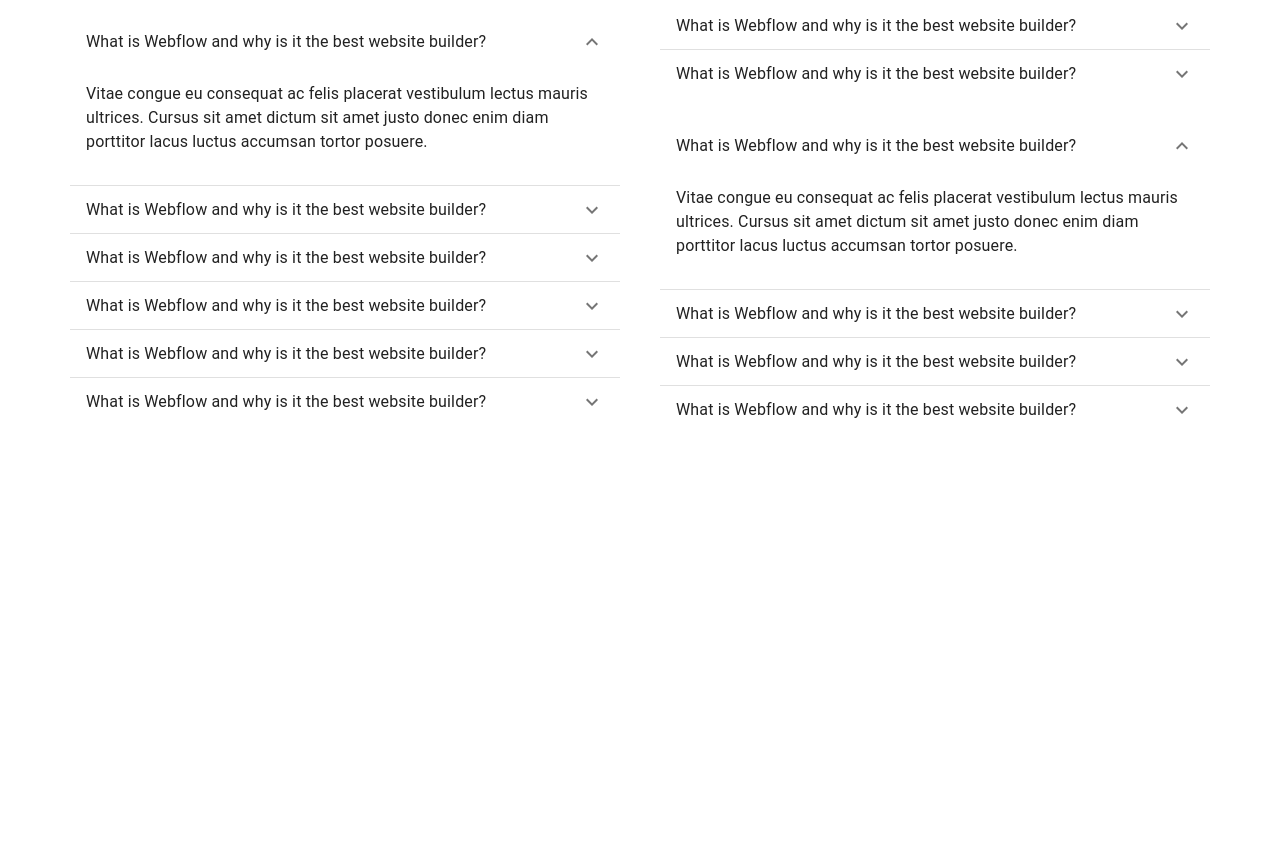
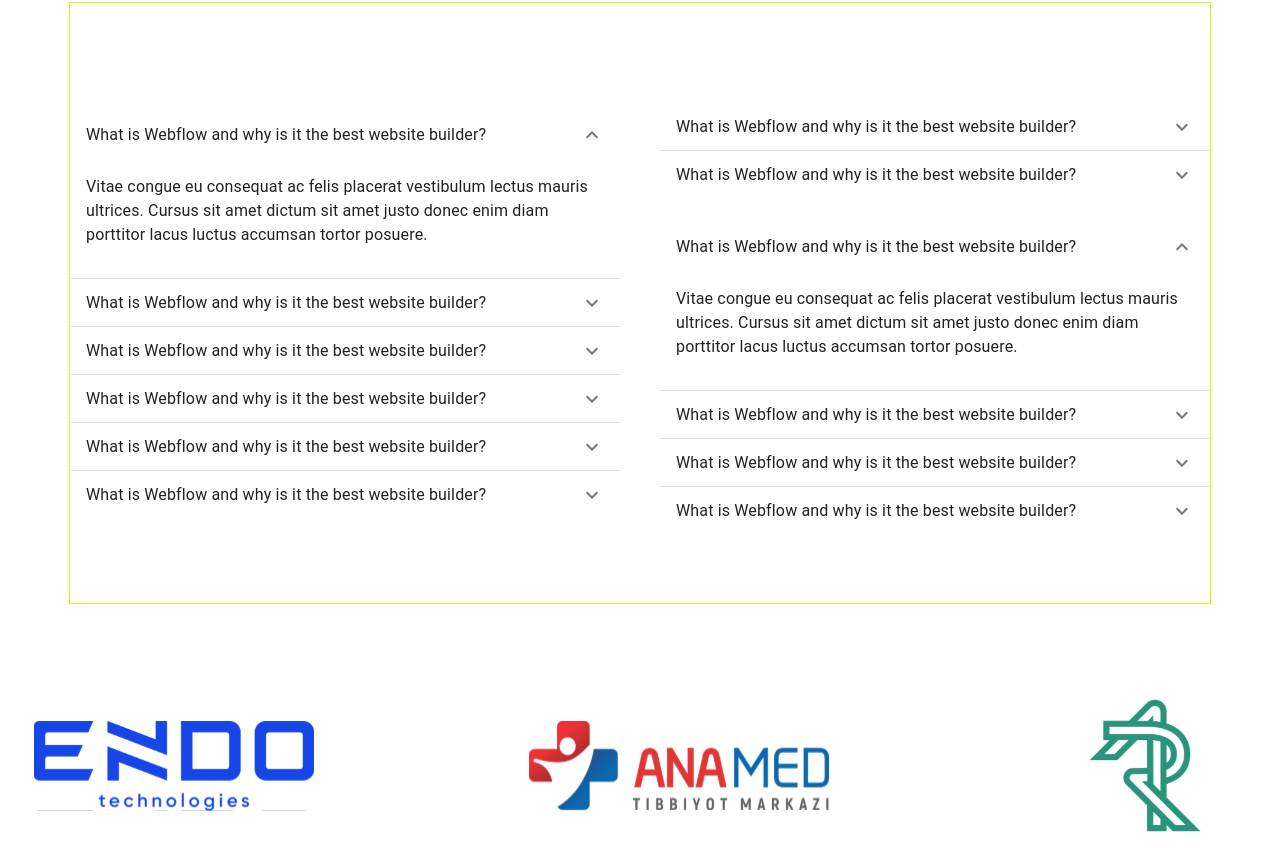
Before and after one commit to Begi2001/Hospital, a React (Create React App) app: page /about in a window 1280 px wide. Shown: the part 4592-5440 px from the top of the page. Before the commit the page ends 5076 px from the top, so only its background shows below. Built offline with nearby package versions, Linux system fonts and the light colour scheme.

Commit message:
feat:faq

```diff
--- a/src/App.js
+++ b/src/App.js
@@ -32,7 +32,7 @@
                   <Route path='/service/:id' element={<Service/>}/>
                   <Route path='/services' element={<Services/>}/>
               </Routes>
-              {/*<Footer/>*/}
+              <Footer/>
           </>
     );
 }
--- a/src/components/UsableComponents/FAQs/Faq.jsx
+++ b/src/components/UsableComponents/FAQs/Faq.jsx
@@ -1,136 +1,152 @@
-import React, {useState} from 'react'
-import {Accordion, AccordionDetails, AccordionSummary, Typography} from "@mui/material";
-import ExpandMoreIcon from '@mui/icons-material/ExpandMore';
+import React, { useState } from "react";
+import {
+  Accordion,
+  AccordionDetails,
+  AccordionSummary,
+  Typography,
+} from "@mui/material";
+import ExpandMoreIcon from "@mui/icons-material/ExpandMore";
 
-import "./faq.scss"
+import "./faq.scss";
 
 const faq = [
   {
     id: 1,
-        title: 'What is Webflow and why is it the best website builder?',
-        descr: 'Vitae congue eu consequat ac felis placerat vestibulum lectus mauris ultrices. Cursus sit amet dictum sit amet justo donec enim diam porttitor lacus luctus accumsan tortor posuere.'
+    title: "What is Webflow and why is it the best website builder?",
+    descr:
+      "Vitae congue eu consequat ac felis placerat vestibulum lectus mauris ultrices. Cursus sit amet dictum sit amet justo donec enim diam porttitor lacus luctus accumsan tortor posuere.",
   },
   {
     id: 2,
-        title: 'What is Webflow and why is it the best website builder?',
-        descr: 'Vitae congue eu consequat ac felis placerat vestibulum lectus mauris ultrices. Cursus sit amet dictum sit amet justo donec enim diam porttitor lacus luctus accumsan tortor posuere.'
+    title: "What is Webflow and why is it the best website builder?",
+    descr:
+      "Vitae congue eu consequat ac felis placerat vestibulum lectus mauris ultrices. Cursus sit amet dictum sit amet justo donec enim diam porttitor lacus luctus accumsan tortor posuere.",
   },
   {
     id: 3,
-        title: 'What is Webflow and why is it the best website builder?',
-        descr: 'Vitae congue eu consequat ac felis placerat vestibulum lectus mauris ultrices. Cursus sit amet dictum sit amet justo donec enim diam porttitor lacus luctus accumsan tortor posuere.'
+    title: "What is Webflow and why is it the best website builder?",
+    descr:
+      "Vitae congue eu consequat ac felis placerat vestibulum lectus mauris ultrices. Cursus sit amet dictum sit amet justo donec enim diam porttitor lacus luctus accumsan tortor posuere.",
   },
   {
     id: 4,
-        title: 'What is Webflow and why is it the best website builder?',
-        descr: 'Vitae congue eu consequat ac felis placerat vestibulum lectus mauris ultrices. Cursus sit amet dictum sit amet justo donec enim diam porttitor lacus luctus accumsan tortor posuere.'
+    title: "What is Webflow and why is it the best website builder?",
+    descr:
+      "Vitae congue eu consequat ac felis placerat vestibulum lectus mauris ultrices. Cursus sit amet dictum sit amet justo donec enim diam porttitor lacus luctus accumsan tortor posuere.",
   },
   {
     id: 5,
-        title: 'What is Webflow and why is it the best website builder?',
-        descr: 'Vitae congue eu consequat ac felis placerat vestibulum lectus mauris ultrices. Cursus sit amet dictum sit amet justo donec enim diam porttitor lacus luctus accumsan tortor posuere.'
+    title: "What is Webflow and why is it the best website builder?",
+    descr:
+      "Vitae congue eu consequat ac felis placerat vestibulum lectus mauris ultrices. Cursus sit amet dictum sit amet justo donec enim diam porttitor lacus luctus accumsan tortor posuere.",
   },
   {
     id: 6,
-        title: 'What is Webflow and why is it the best website builder?',
-        descr: 'Vitae congue eu consequat ac felis placerat vestibulum lectus mauris ultrices. Cursus sit amet dictum sit amet justo donec enim diam porttitor lacus luctus accumsan tortor posuere.'
+    title: "What is Webflow and why is it the best website builder?",
+    descr:
+      "Vitae congue eu consequat ac felis placerat vestibulum lectus mauris ultrices. Cursus sit amet dictum sit amet justo donec enim diam porttitor lacus luctus accumsan tortor posuere.",
   },
 ];
 const faq2 = [
   {
     id: 11,
-        title: 'What is Webflow and why is it the best website builder?',
-        descr: 'Vitae congue eu consequat ac felis placerat vestibulum lectus mauris ultrices. Cursus sit amet dictum sit amet justo donec enim diam porttitor lacus luctus accumsan tortor posuere.'
+    title: "What is Webflow and why is it the best website builder?",
+    descr:
+      "Vitae congue eu consequat ac felis placerat vestibulum lectus mauris ultrices. Cursus sit amet dictum sit amet justo donec enim diam porttitor lacus luctus accumsan tortor posuere.",
   },
   {
     id: 21,
-        title: 'What is Webflow and why is it the best website builder?',
-        descr: 'Vitae congue eu consequat ac felis placerat vestibulum lectus mauris ultrices. Cursus sit amet dictum sit amet justo donec enim diam porttitor lacus luctus accumsan tortor posuere.'
+    title: "What is Webflow and why is it the best website builder?",
+    descr:
+      "Vitae congue eu consequat ac felis placerat vestibulum lectus mauris ultrices. Cursus sit amet dictum sit amet justo donec enim diam porttitor lacus luctus accumsan tortor posuere.",
   },
   {
     id: 31,
-        title: 'What is Webflow and why is it the best website builder?',
-        descr: 'Vitae congue eu consequat ac felis placerat vestibulum lectus mauris ultrices. Cursus sit amet dictum sit amet justo donec enim diam porttitor lacus luctus accumsan tortor posuere.'
+    title: "What is Webflow and why is it the best website builder?",
+    descr:
+      "Vitae congue eu consequat ac felis placerat vestibulum lectus mauris ultrices. Cursus sit amet dictum sit amet justo donec enim diam porttitor lacus luctus accumsan tortor posuere.",
   },
   {
     id: 41,
-        title: 'What is Webflow and why is it the best website builder?',
-        descr: 'Vitae congue eu consequat ac felis placerat vestibulum lectus mauris ultrices. Cursus sit amet dictum sit amet justo donec enim diam porttitor lacus luctus accumsan tortor posuere.'
+    title: "What is Webflow and why is it the best website builder?",
+    descr:
+      "Vitae congue eu consequat ac felis placerat vestibulum lectus mauris ultrices. Cursus sit amet dictum sit amet justo donec enim diam porttitor lacus luctus accumsan tortor posuere.",
   },
   {
     id: 51,
-        title: 'What is Webflow and why is it the best website builder?',
-        descr: 'Vitae congue eu consequat ac felis placerat vestibulum lectus mauris ultrices. Cursus sit amet dictum sit amet justo donec enim diam porttitor lacus luctus accumsan tortor posuere.'
+    title: "What is Webflow and why is it the best website builder?",
+    descr:
+      "Vitae congue eu consequat ac felis placerat vestibulum lectus mauris ultrices. Cursus sit amet dictum sit amet justo donec enim diam porttitor lacus luctus accumsan tortor posuere.",
   },
   {
     id: 61,
-        title: 'What is Webflow and why is it the best website builder?',
-        descr: 'Vitae congue eu consequat ac felis placerat vestibulum lectus mauris ultrices. Cursus sit amet dictum sit amet justo donec enim diam porttitor lacus luctus accumsan tortor posuere.'
+    title: "What is Webflow and why is it the best website builder?",
+    descr:
+      "Vitae congue eu consequat ac felis placerat vestibulum lectus mauris ultrices. Cursus sit amet dictum sit amet justo donec enim diam porttitor lacus luctus accumsan tortor posuere.",
   },
 ];
 
 const Faq = () => {
-    const [expanded, setExpanded] = useState('panel1');
-    const [expanded2, setExpanded2] = useState('panel31');
+  const [expanded, setExpanded] = useState("panel1");
+  const [expanded2, setExpanded2] = useState("panel31");
   const handleChange = (panel) => (event, isExpanded) => {
-        setExpanded(isExpanded ? panel : 'panel1');
+    setExpanded(isExpanded ? panel : "panel1");
   };
   const handleChange2 = (panel) => (event, isExpanded) => {
-        setExpanded2(isExpanded ? panel : 'panel11');
+    setExpanded2(isExpanded ? panel : "panel11");
   };
 
   return (
-          <div className='faq'>
-              <h1 className='title'>FAQs</h1>
-              <div className='accordeons'>
-                  <div className='firstacc'>
-                      {faq.map(acc => (
-                            <Accordion sx={{width: '550px', boxShadow: 'none'}} key={acc.id}
+    <div className="faq">
+      <h1 className="title">FAQs</h1>
+      <div className="accordeons">
+        <div className="firstacc">
+          {faq.map((acc) => (
+            <Accordion
+              className="accordion"
+              sx={{ width: "550px", boxShadow: "none" }}
+              key={acc.id}
               expanded={expanded === `panel${acc.id}`}
-                                       onChange={handleChange(`panel${acc.id}`)}>
+              onChange={handleChange(`panel${acc.id}`)}
+            >
               <AccordionSummary
-                                      expandIcon={<ExpandMoreIcon/>}
+                className="accord"
+                expandIcon={<ExpandMoreIcon />}
                 aria-controls={`panel${acc.id}bh-content`}
                 id={`panel${acc.id}bh-header`}
-
               >
-                                    <Typography>
-                                        {acc.title}
-                                    </Typography>
+                <Typography>{acc.title}</Typography>
               </AccordionSummary>
-                                <AccordionDetails>
-                                    <Typography>
-                                        {acc.descr}
-                                    </Typography>
+              <AccordionDetails className="accordDet">
+                <Typography>{acc.descr}</Typography>
               </AccordionDetails>
             </Accordion>
           ))}
         </div>
-                  <div className='secondacc'>
-                      {faq2.map(acc => (
-                            <Accordion sx={{width: '550px', boxShadow: 'none'}} key={acc.id}
+        <div className="secondacc">
+          {faq2.map((acc) => (
+            <Accordion
+              sx={{ width: "550px", boxShadow: "none" }}
+              key={acc.id}
               expanded={expanded2 === `panel${acc.id}`}
-                                       onChange={handleChange2(`panel${acc.id}`)}>
+              onChange={handleChange2(`panel${acc.id}`)}
+            >
               <AccordionSummary
-                                      expandIcon={<ExpandMoreIcon/>}
+                expandIcon={<ExpandMoreIcon />}
                 aria-controls={`panel${acc.id}bh-content`}
                 id={`panel${acc.id}bh-header`}
               >
-                                    <Typography>
-                                        {acc.title}
-                                    </Typography>
+                <Typography>{acc.title}</Typography>
               </AccordionSummary>
               <AccordionDetails>
-                                    <Typography>
-                                        {acc.descr}
-                                    </Typography>
+                <Typography>{acc.descr}</Typography>
               </AccordionDetails>
             </Accordion>
           ))}
         </div>
       </div>
     </div>
-    )
-}
+  );
+};
 
-export default Faq
+export default Faq;
--- a/src/components/UsableComponents/FAQs/faq.scss
+++ b/src/components/UsableComponents/FAQs/faq.scss
@@ -1,28 +1,81 @@
-.faq{
+.faq {
   margin: 0 auto;
-    padding: 50px 0;
   max-width: 1218px;
   display: flex;
   justify-content: center;
   align-items: center;
   flex-direction: column;
   flex-wrap: wrap;
-  @media(max-width: 430px){
+  @media (max-width: 430px) {
     max-width: 400px;
     margin: 0 auto;
   }
-    .title{
+  .title {
     font-weight: 500;
     font-size: 65px;
-      color: #303A42;
+    color: #303a42;
     margin-bottom: 30px;
   }
-    .accordeons{
+  .accordeons {
     display: flex;
     justify-content: center;
     align-items: center;
     flex-wrap: wrap;
     column-gap: 40px;
+    height: 100%;
+    border: 1px solid rgb(204, 255, 0);
 
+    @media (max-width: 1156px) {
     }
   }
+  .firstacc {
+    height: 600px;
+    display: flex;
+    flex-direction: column;
+    justify-content: space-between;
+    align-items: center;
+    padding: 100px 0;
+    @media (max-width: 1156px) {
+      padding: 50px 0;
+    }
+    @media (max-width: 570px) {
+      border: 1px solid rgb(204, 255, 0);
+      width: 100%;
+      padding: 50px 0px;
+    }
+    .MuiPaper-rootMui {
+      border: 1pxs solid black;
+    }
+    .css-1qndlcl-MuiPaper-root-MuiAccordion-root {
+      @media (max-width: 570px) {
+        border: 1px solid red;
+        margin: 0;
+      }
+    }
+  }
+  .secondacc {
+    height: 600px;
+    display: flex;
+    flex-direction: column;
+    justify-content: space-between;
+    align-items: center;
+    padding: 100px 0;
+
+    @media (max-width: 1156px) {
+      padding: 50px 0;
+    }
+    @media (max-width: 570px) {
+      border: 1px solid rgb(204, 255, 0);
+      width: 100%;
+      padding: 50px 0px;
+      margin-left: 0px;
+    }
+    .css-1qndlcl-MuiPaper-root-MuiAccordion-root {
+      @media (max-width: 570px) {
+        width: 350px;
+        margin: 0;
+        margin-left: -180px;
+      }
+    }
+  }
+}
```
Lines whose indentation alone changed are shown as unchanged.
